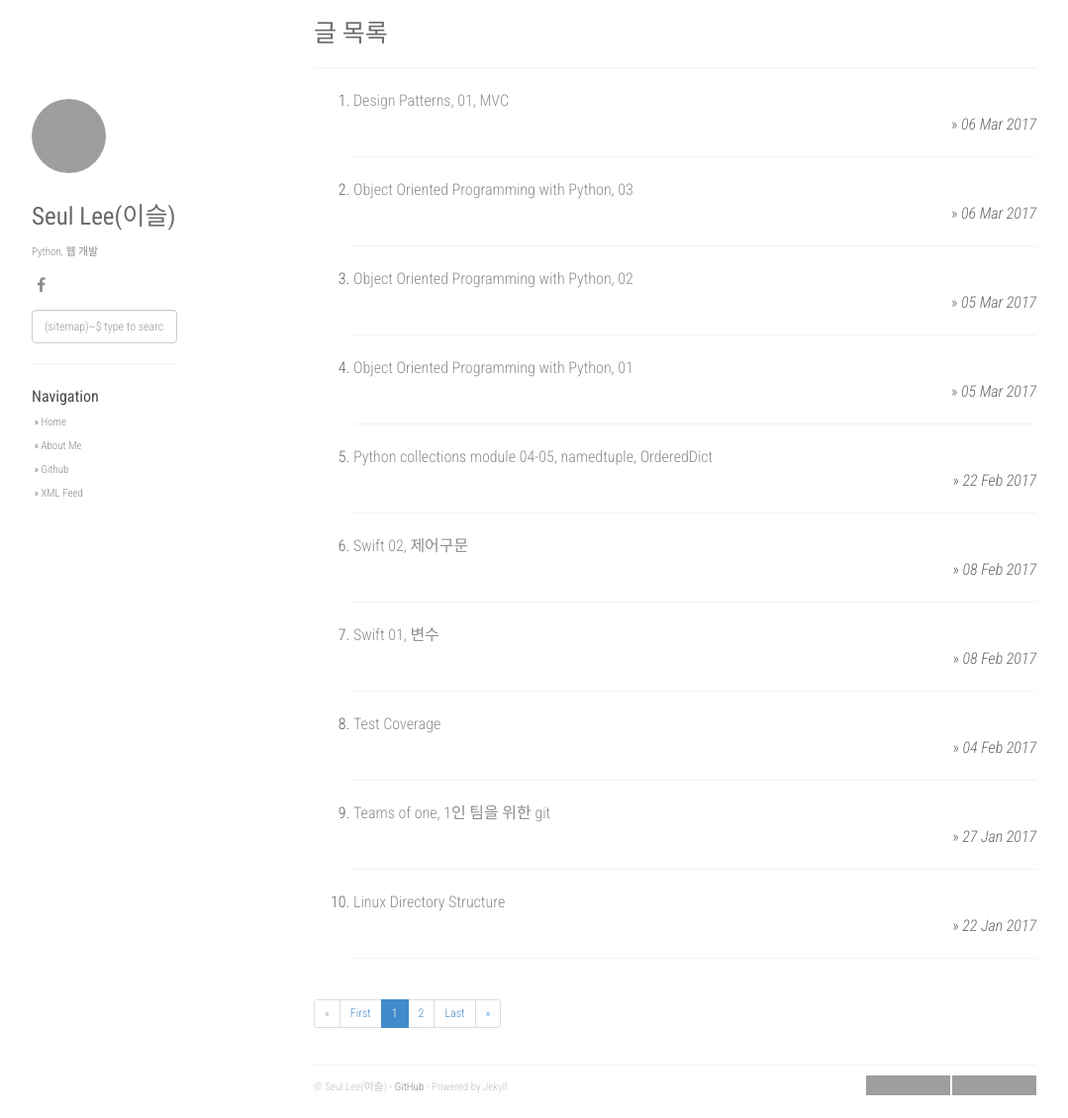
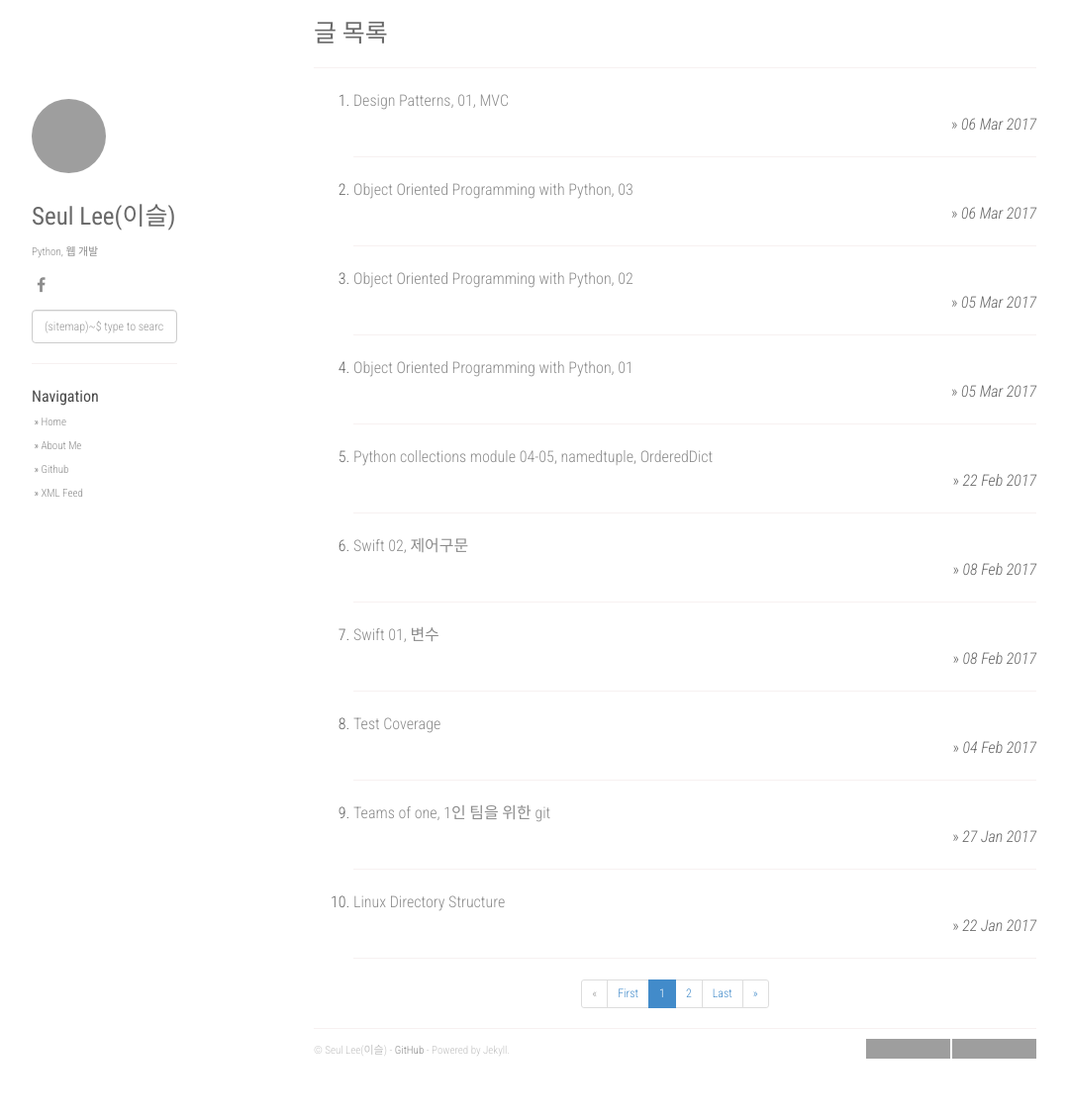
Before and after one commit to lee-seul/lee-seul.github.com, a Jekyll site: the page built from index.html, in a window 1280 px wide and 1130 px high. Shown: the whole window at 99% size, without its empty margins (53-1132 px from the left). Built offline with Jekyll 4.4.1, drawn with Linux system fonts in a browser that asks for light colours; nearby versions of some CDN libraries; the list of posts is cut into pages by our own code; grey boxes are pictures that could not be loaded.

Commit message:
가운데 정렬

```diff
--- a/_sass/_base.scss
+++ b/_sass/_base.scss
@@ -25,11 +25,7 @@ body {
     font-kerning: normal;
 }
 
-ul.c {
-  display: table;
-  margin-left: auto;
-  margin-right: auto;
-}
+
 
 /**
  * Set `margin-bottom` to maintain vertical rhythm
--- a/index.html
+++ b/index.html
@@ -15,7 +15,7 @@ layout: default
 
     <!-- Pagination links -->
     {% if paginator.total_pages > 1 %}
-    <ul class="pagination pagination-sm c">
+    <ul class="pagination pagination-sm" style="display: table; margin-left: auto; margin-right: auto;">
       {% if paginator.previous_page %}
         <li>
           <a href="{{ paginator.previous_page_path | prepend: site.baseurl | replace: '//', '/' }}">&laquo;</a>
```
